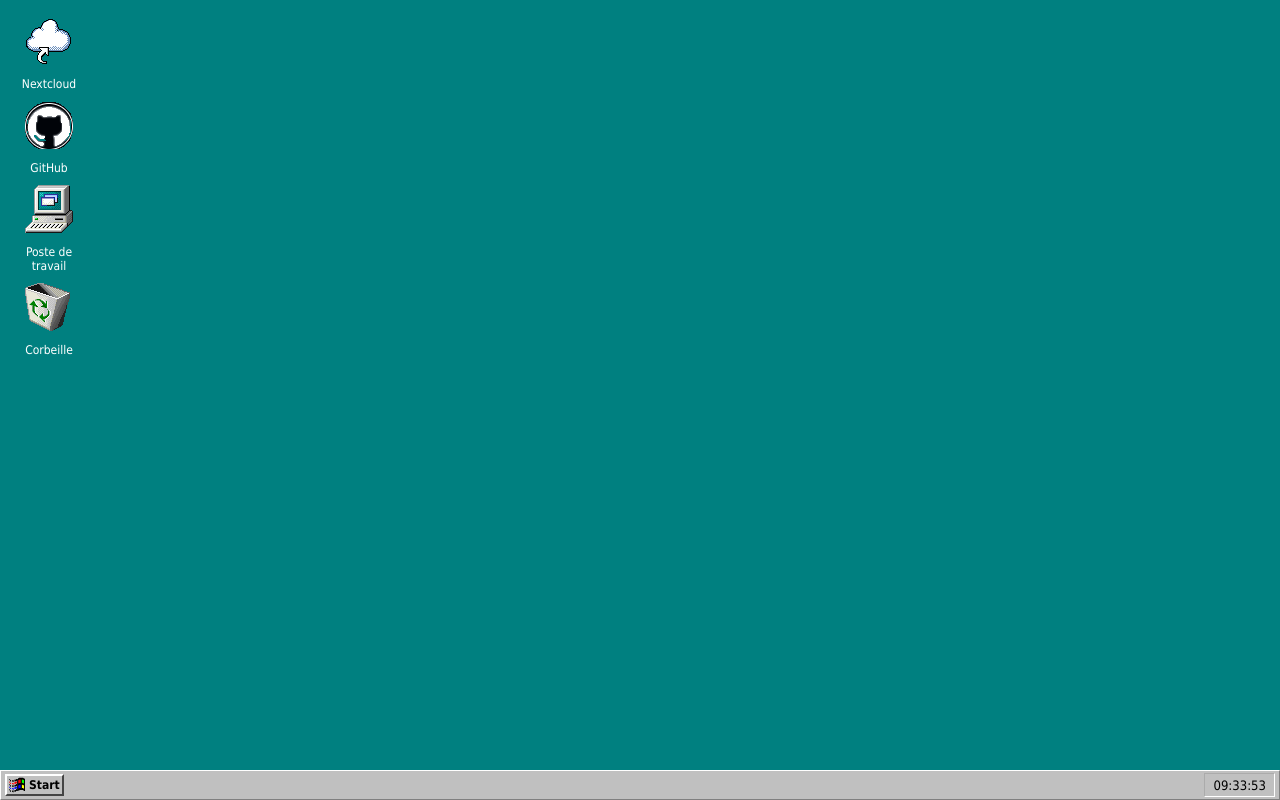
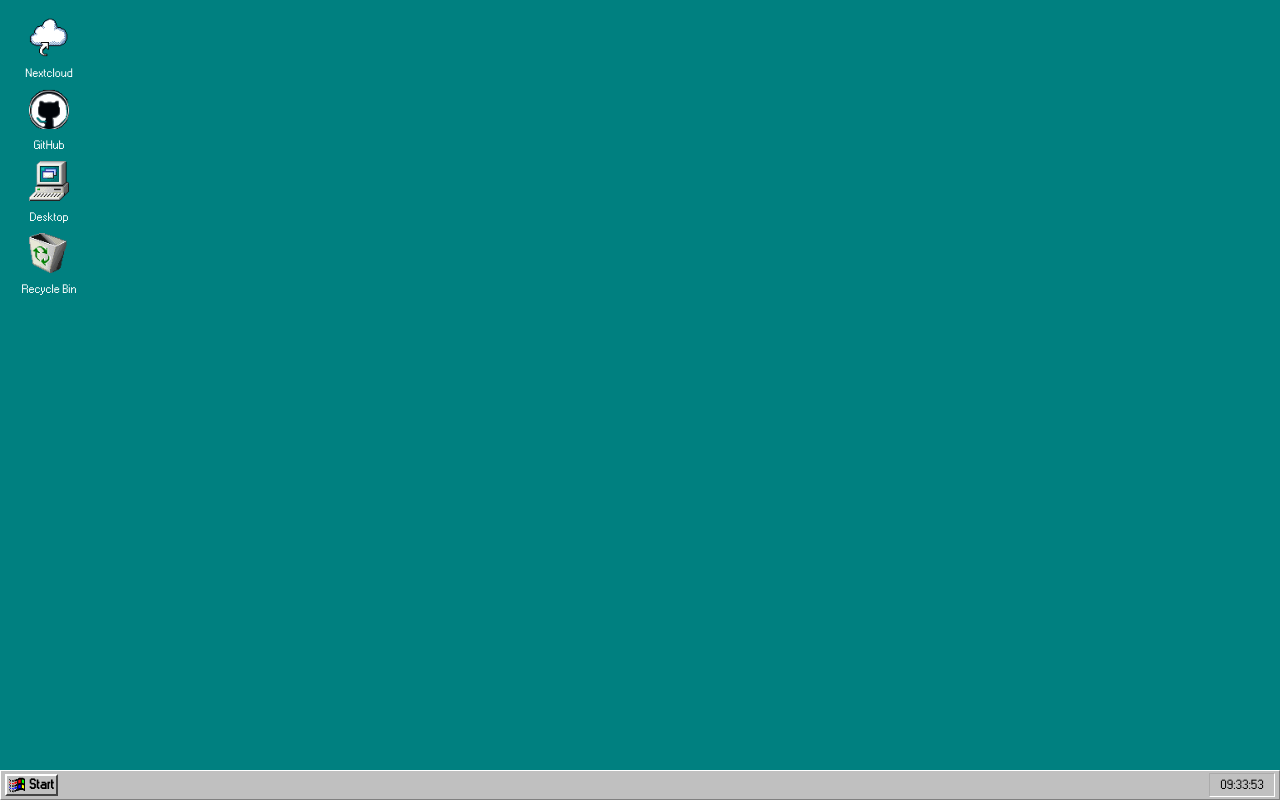
Before and after one commit to Amileni/win98-desktop, a Next.js app: page / in a window 1280 px wide. Built offline with nearby package versions, Linux system fonts and the light colour scheme.

Commit message:
Cosmetic edit

```diff
--- a/app/api/icons/route.ts
+++ b/app/api/icons/route.ts
@@ -19,13 +19,13 @@ export async function GET() {
     },
     {
       id: "3",
-      title: "Poste de travail",
+      title: "Desktop",
       imageUrl: "/icons/computer.png",
       type: IconType.Page
     },
     {
       id: "4",
-      title: "Corbeille",
+      title: "Recycle Bin",
       imageUrl: "/icons/trash.png",
       type: IconType.Page
     }
--- a/components/Icon.tsx
+++ b/components/Icon.tsx
@@ -17,7 +17,7 @@ export default function Icon({ icon, isSelected, onClick, onDoubleClick }: IconP
       onClick={onClick}
       onDoubleClick={onDoubleClick}
     >
-      <img src={icon.imageUrl} alt={icon.title} width={48} height={48} />
+      <img src={icon.imageUrl} alt={icon.title} width={40} height={40} />
       <div className="icon-title">{icon.title}</div>
     </div>
   );
--- a/components/PasswordPrompt.tsx
+++ b/components/PasswordPrompt.tsx
@@ -25,9 +25,9 @@ export default function PasswordPrompt({ iconId, onSuccess }: PasswordPromptProp
     if (result.success) {
       onSuccess();
     } else if (result.locked) {
-      setError("Trop de tentatives. Cette application est bloquée.");
+      setError("Too many failed attempts. Please try again later.");
     } else {
-      setError(`Mot de passe incorrect.`);
+      setError("Incorect password.");
     }
   };
 
@@ -38,17 +38,21 @@ export default function PasswordPrompt({ iconId, onSuccess }: PasswordPromptProp
   };
 
   return (
-    <div style={{ padding: '10px' }}>
+    <div>
+        {error ?
+        (<p style={{ color: 'red' }}>{error}</p>) :
+        (<p>
             <input
                 type="password"
                 value={password}
                 onChange={(e) => setPassword(e.target.value)}
                 onKeyDown={handleKeyDown}
-        placeholder="Mot de passe"
-        style={{ marginRight: '8px', padding: '4px' }}
+                placeholder="Password"
+                style={{ marginRight: '8px', marginLeft: '8px', padding: '4px', border: '2px inset #fff'}}
             />
-      <button onClick={handleSubmit}>Valider</button>
-      {error && <p style={{ color: 'red' }}>{error}</p>}
+            <button onClick={handleSubmit}>Submit</button>
+            </p>
+        )}
     </div>
   );
 }
--- a/components/Window.tsx
+++ b/components/Window.tsx
@@ -9,7 +9,7 @@ export default function Window({ title, children, onClose }: WindowProps) {
     <div className="window">
       <div className="title-bar">
         <span>{title}</span>
-        <button onClick={onClose}>X</button>
+        <img src="windows/window-close.png" alt="Close" onClick={onClose}/>
       </div>
       <div className="window-body">{children}</div>
     </div>
--- a/styles/desktop.css
+++ b/styles/desktop.css
@@ -1,5 +1,16 @@
+@font-face {
+  font-family: 'w95fa';
+  src: url('/fonts/w95font.woff') format('woff');
+  font-weight: normal;
+  font-style: normal;
+}
+
+* {
+  font-family: w95fa !important;
+}
+
 body {
-  cursor: url('/cursors/win98-arrow.cur'), default;
+  cursor: url('/cursors/win98-arrow.cur'), default !important;
 }
 
 body.loading {
@@ -8,6 +19,11 @@ body.loading {
 
 button {
   cursor: url("/cursors/win98-arrow.cur"), pointer;
+  background: #dcdcdc;
+  border-top: 2px solid #fff;
+  border-left: 2px solid #fff;
+  border-right: 2px solid #4b4b4b;
+  border-bottom: 2px solid #4b4b4b;
 }
 
 .desktop {
@@ -25,7 +41,6 @@ button {
 .icon {
   width: 72px;
   text-align: center;
-  font-family: Tahoma, sans-serif;
   padding: 1px;
   margin-top: 4px;
   color: white;
@@ -42,21 +57,36 @@ button {
   font-size: 12px;
   margin-top: 8px;
   margin-bottom: 4px;
+  color: white;
 }
 
 .window {
   position: absolute;
   top: 100px;
   left: 100px;
-  background: white;
-  border: 2px solid black;
-  width: 300px;
+  background: #dcdcdc;
+  border-top: 2px solid #fff;
+  border-left: 2px solid #fff;
+  border-right: 2px solid #4b4b4b;
+  border-bottom: 2px solid #4b4b4b;
+  width: 240px;
+}
+
+.window-body {
+  padding: 1px;
+  background: #dcdcdc;
+  overflow-y: auto;
+}
+
+.window-body > :last-child {
+  margin-left: auto;
 }
 
 .title-bar {
   background: navy;
   color: white;
-  padding: 4px;
+  padding: 3px;
+  margin: 2px;
   display: flex;
   justify-content: space-between;
 }
@@ -88,8 +118,7 @@ button {
   border-bottom: 2px solid #444444;
   padding: 2px 2px;
   font-weight: bold;
-  font-family: Tahoma, sans-serif;
-  font-size: 12px;
+  font-size: 14px;
   height: 22px;
   cursor: url("/cursors/win98-click.cur"), pointer;
   gap: 4px;
@@ -113,8 +142,7 @@ button {
 
 
 .task-title {
-  font-family: Tahoma, sans-serif;
-  font-size: 13px;
+  font-size: 12px;
   background: #dcdcdc;
   border: 2px inset #fff;
   padding: 2px 6px;
@@ -129,7 +157,6 @@ button {
   border: 1px inset #fff;
   min-width: 48px;
   text-align: center;
-  font-family: Tahoma, sans-serif;
   font-size: 13px;
   height: 22px;
   display: flex;
```
Also changed, not shown: public/fonts/w95font.woff (added), public/windows/window-close.png. Lines whose indentation alone changed are shown as unchanged.
